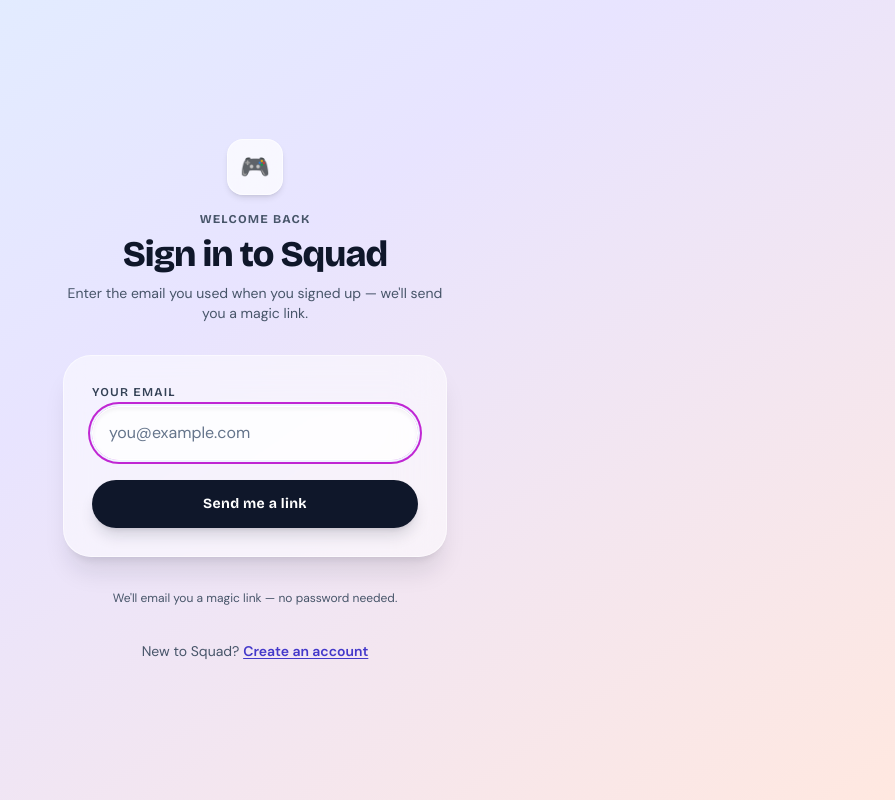
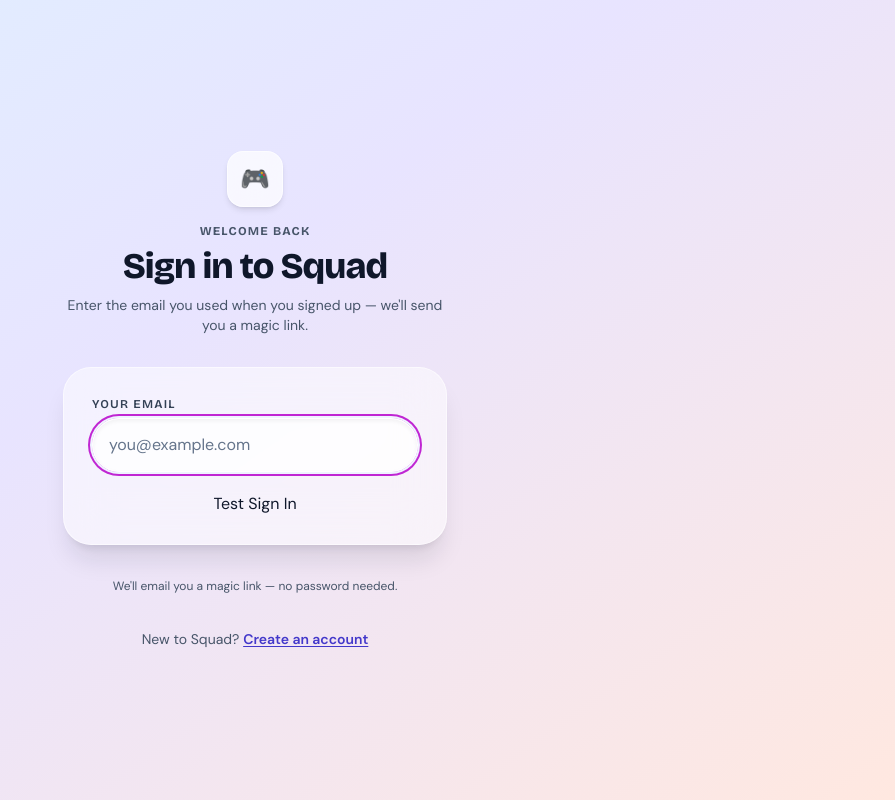
Before and after one commit to NoddyOttik/squadnod, a Next.js app: page /auth/signin in a window 1280 px wide. Shown: the whole page, without its empty margins (385-1280 px from the left). Built offline with nearby package versions, Linux system fonts and the light colour scheme.

Commit message:
isolate button click test

```diff
--- a/app/auth/signin/SignInForm.js
+++ b/app/auth/signin/SignInForm.js
@@ -102,19 +102,18 @@
         </div>
 
         <button
-          type="submit"
-          disabled={loading}
-          className={`
-            w-full py-3.5 rounded-full text-sm font-bold tracking-wide transition-all shadow-lg shadow-slate-900/15 ${focus}
-            ${loading
-              ? 'bg-slate-300 text-slate-500 cursor-not-allowed shadow-none'
-              : 'bg-slate-900 hover:bg-slate-800 active:scale-[0.98] text-white'
-            }
-          `}
-          style={{ fontFamily: 'var(--font-display)' }}
-        >
-          {loading ? 'Sending...' : 'Send me a link'}
-        </button>
+  type="button"
+  onClick={() => {
+    console.log("🔥 BUTTON CLICKED");
+
+    signIn("email", {
+      email: "onodnarb@gmail.com",
+      callbackUrl: "/auth/verify",
+    });
+  }}
+>
+  Test Sign In
+</button>
       </form>
 
       <p className="text-center text-slate-600 text-xs leading-relaxed">
```
